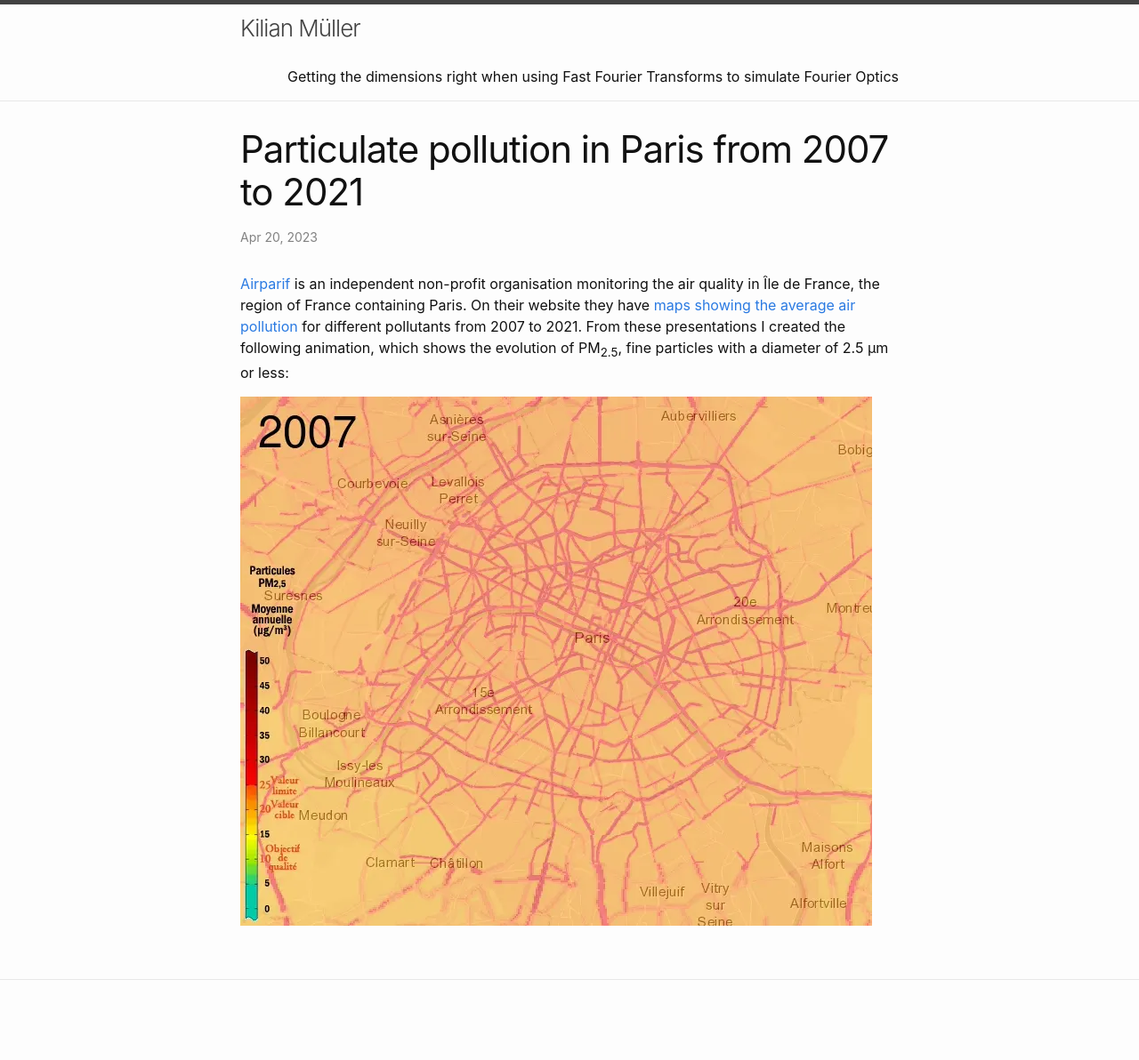
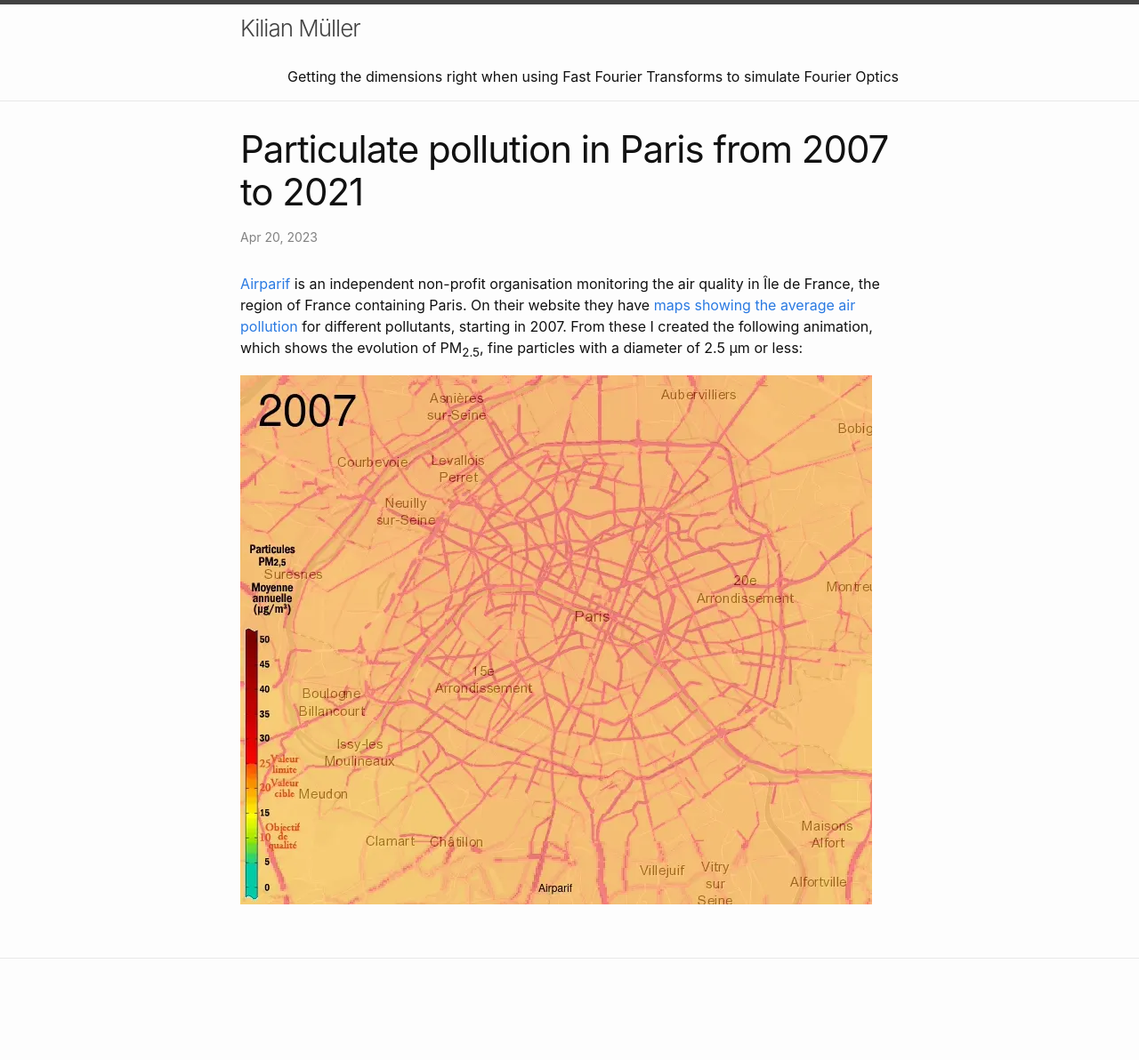
Before and after one commit to kilianmuller/kilianmuller.github.io, a Jekyll site: the page built from _posts/2023-04-20-PM25-pollution-Paris-2007-to-2021.md, in a window 1280 px wide. Shown: the whole page at 89% size. Built offline with Jekyll 4.4.1, drawn with Linux system fonts in a browser that asks for light colours; after the commit the page ends 1168 px from its top, so only the background shows below that.

Commit message:
Changed the animation: it now says at the bottom: Airparif.

```diff
--- a/_posts/2023-04-20-PM25-pollution-Paris-2007-to-2021.md
+++ b/_posts/2023-04-20-PM25-pollution-Paris-2007-to-2021.md
@@ -3,6 +3,6 @@ layout: post
 title: "Particulate pollution in Paris from 2007 to 2021"
 categories: misc
 ---
-[Airparif](https://airparif.asso.fr) is an independent non-profit organisation monitoring the air quality in Île de France, the region of France containing Paris. On their website they have [maps showing the average air pollution](https://airparif.asso.fr/surveiller-la-pollution/bilan-et-cartes-annuels-de-pollution) for different pollutants from 2007 to 2021. From these presentations I created the following animation, which shows the evolution of PM<sub>2.5</sub>, fine particles with a diameter of 2.5 μm or less:
+[Airparif](https://airparif.asso.fr) is an independent non-profit organisation monitoring the air quality in Île de France, the region of France containing Paris. On their website they have [maps showing the average air pollution](https://airparif.asso.fr/surveiller-la-pollution/bilan-et-cartes-annuels-de-pollution) for different pollutants, starting in 2007. From these I created the following animation, which shows the evolution of PM<sub>2.5</sub>, fine particles with a diameter of 2.5 μm or less:
 
 ![PM25 concentrations from 2007 to 2021 in Paris](/assets/PM25_2007-2021.webp)
```
Also changed, not shown: assets/PM25_2007-2021.webp.
